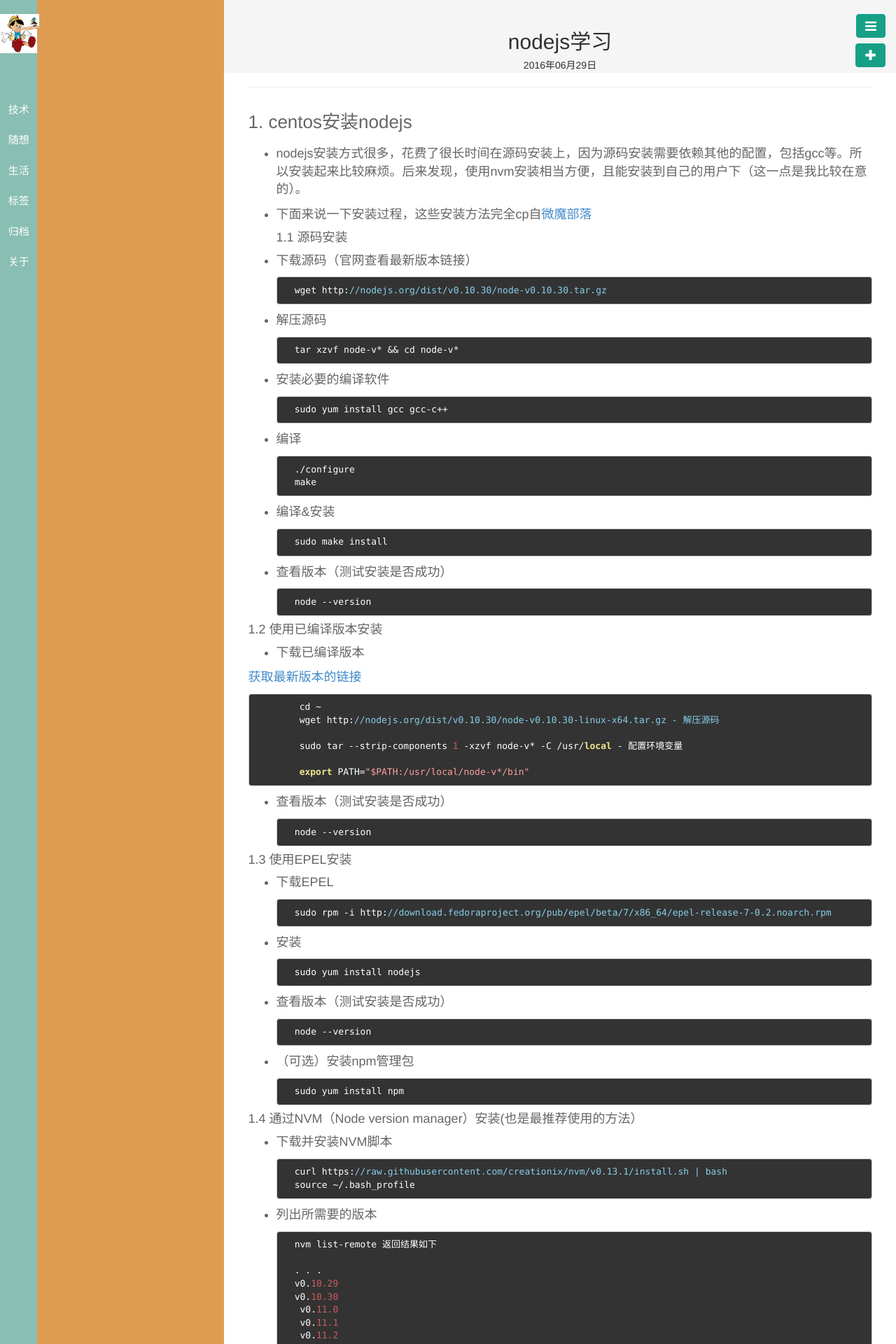
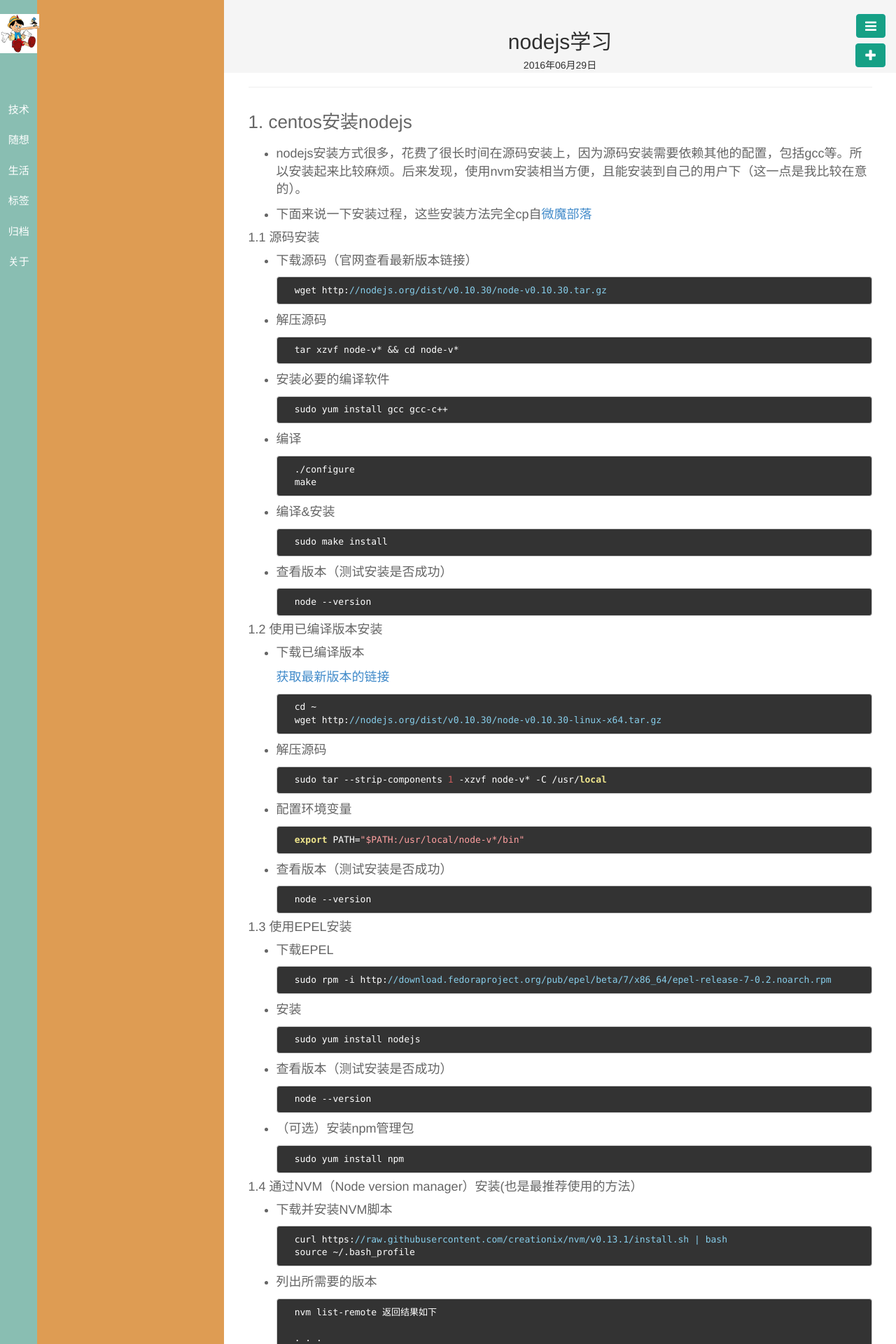
Before and after one commit to lvniu/lvniu.github.io, a Jekyll site: the page built from _posts/技术/2016-06-29-nodejs-npm.md, in a window 1280 px wide. Shown: the top 1920 px of the page at 70% size. Built offline with Jekyll 4.4.1, drawn with Linux system fonts in a browser that asks for light colours; Markdown is read by kramdown in place of the engine named in the settings; some of the changed text lies outside the part shown.

Commit message:
file add

```diff
--- a/_posts/技术/2016-06-29-nodejs-npm.md
+++ b/_posts/技术/2016-06-29-nodejs-npm.md
@@ -12,6 +12,7 @@
 - nodejs安装方式很多，花费了很长时间在源码安装上，因为源码安装需要依赖其他的配置，包括gcc等。所以安装起来比较麻烦。后来发现，使用nvm安装相当方便，且能安装到自己的用户下（这一点是我比较在意的）。
 
 - 下面来说一下安装过程，这些安装方法完全cp自[微魔部落](https://www.vmvps.com/4-ways-to-install-node-js-on-centos-7-servers.html)
+
 ####1.1 源码安装
 
 - 下载源码（官网查看最新版本链接）
@@ -38,7 +39,7 @@
 
 - 下载已编译版本
 
-[获取最新版本的链接](https://nodejs.org/download/)
+	[获取最新版本的链接](https://nodejs.org/download/)
 
 		cd ~
 		wget http://nodejs.org/dist/v0.10.30/node-v0.10.30-linux-x64.tar.gz
@@ -113,7 +114,7 @@
 
 		nvm alias default v0.10.30
 
-###2 npm常用命令
+###2. npm常用命令
 
 npm是一个node包管理和分发工具，已经成为了非官方的发布node模块（包）的标准。有了npm，可以很快的找到特定服务要使用的包，进行下载、安装以及管理已经安装的包。
 
@@ -179,7 +180,7 @@
 
 - 更多命令请参看npm[官方文档](https://www.npmjs.org/doc/)
 
-###3 安装apidoc
+###3. 安装apidoc
 局部安装方式
 
 		npm install apidoc
```
